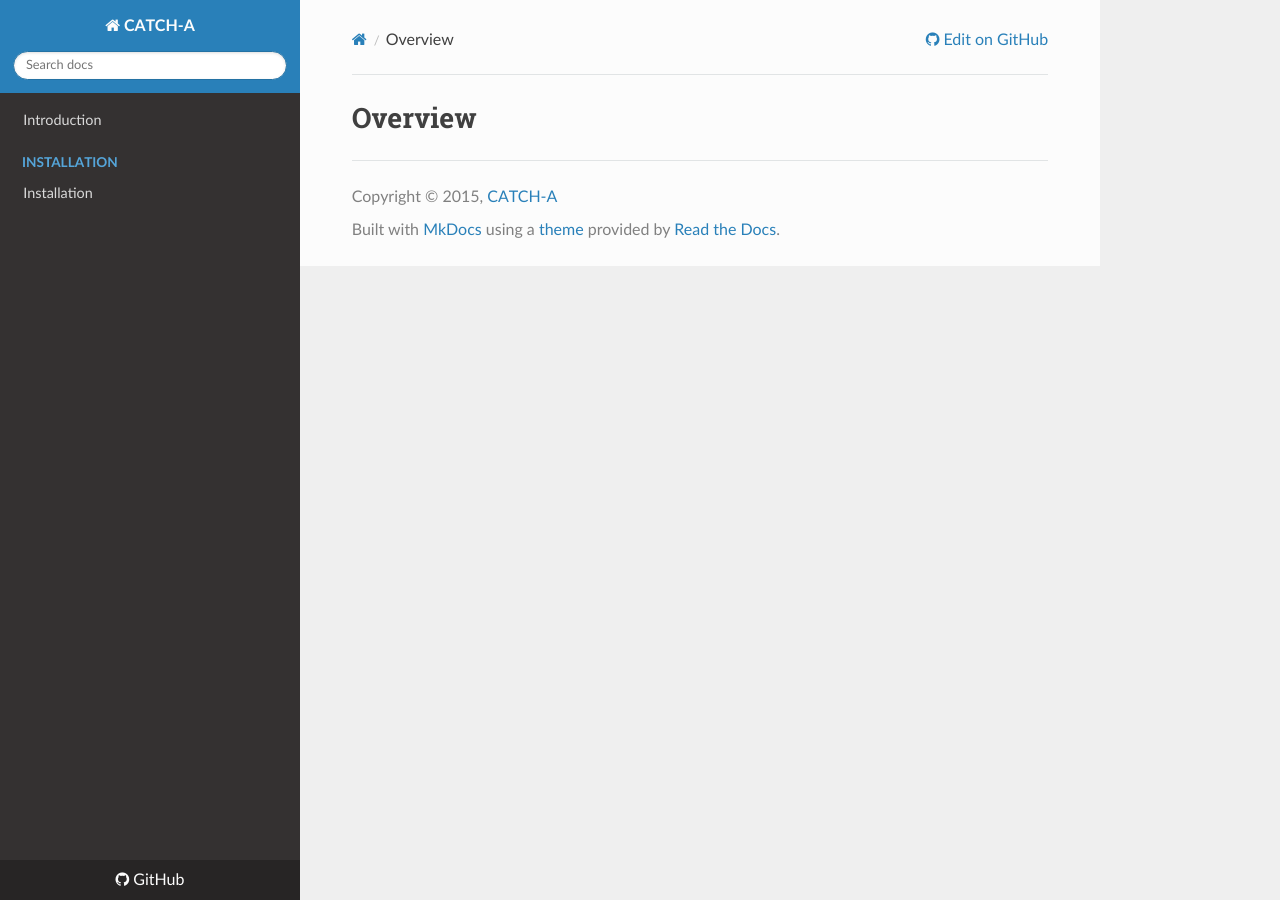
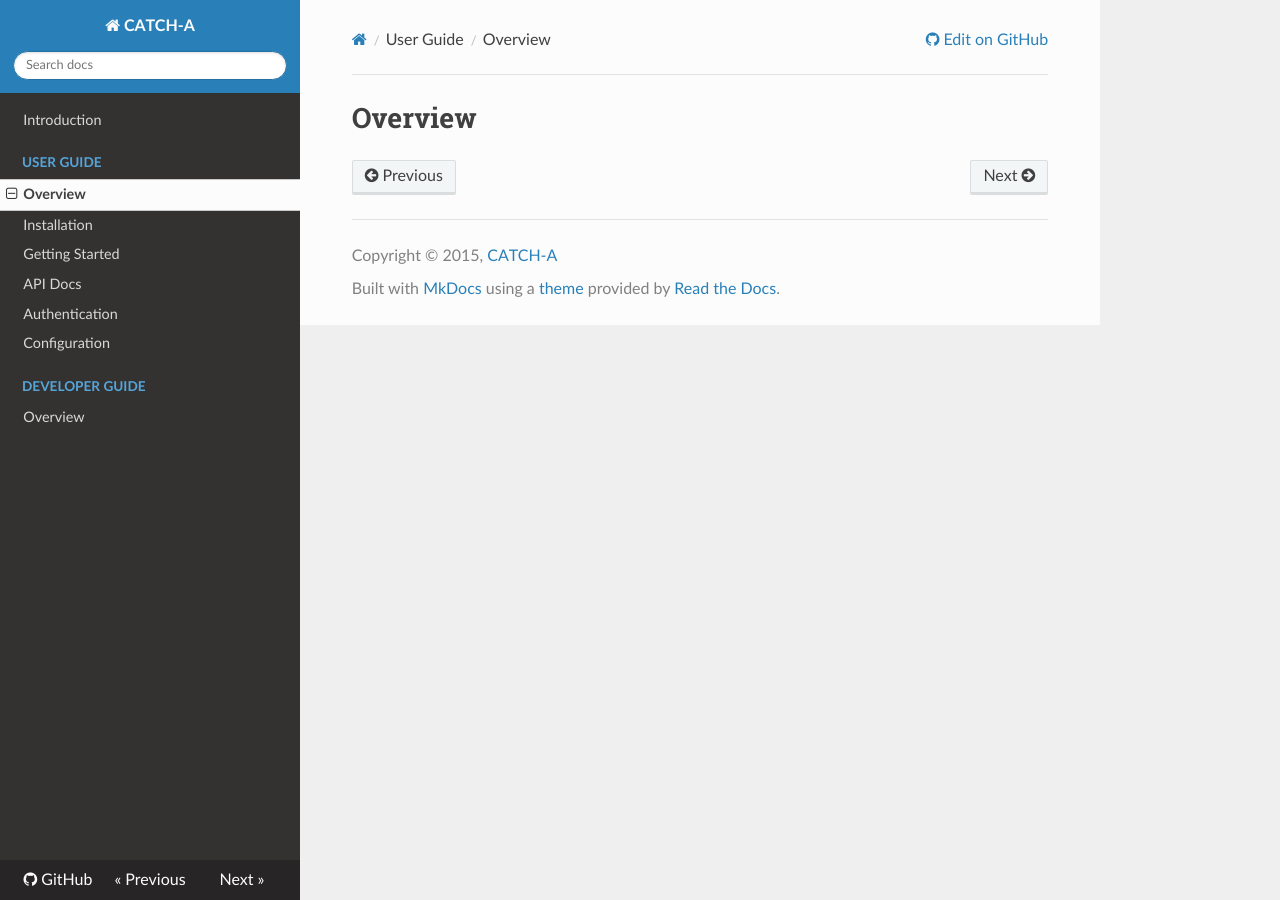
Before and after one commit to annotationsatharvard/catcha, an MkDocs documentation site: the page built from docs/user-guide/index.md, in a window 1280 px wide. Built offline with MkDocs 1.6.1, drawn with Linux system fonts in a browser that asks for light colours; nearby versions of some CDN libraries; old or Windows-style settings are respelled for this version of MkDocs.

Commit message:
changed mkdocs configuration

```diff
--- a/mkdocs.yml
+++ b/mkdocs.yml
@@ -18,25 +18,32 @@ pages:
 #- ['about/contributing.md', 'About', 'Contributing']
 
 
+
+# User Guide
+- ['user-guide/index.md', 'User Guide',  'Overview']
+- ['user-guide/installation.md', 'User Guide',  'Installation']
+- ['user-guide/getting-started.md', 'User Guide', 'Getting Started']
+- ['user-guide/api.md', 'User Guide', 'API Docs']
+- ['user-guide/authentication.md', 'User Guide', 'Authentication']
+- ['user-guide/configuration.md', 'User Guide', 'Configuration']
+
+# Developer Guide
+- ['developer-guide/index.md', 'Developer Guide',  'Overview']
+#- ['developer-guide/getting-started.md', 'Developer Guide', 'Getting Started']
+#- ['developer-guide/installation.md', 'Developer Guide',  'Building the code']
+
+# Deployment Guide
+
+# Configuration
+#- ['configuration.md', 'Configuration', 'Configuration']
+
 # Installation Guide
-- ['installation/index.md', 'Installation',  'Installation']
 #- ['installation/ubuntu.md', 'Installation', 'Ubuntu']
 #- ['installation/mac.md', 'Installation', 'Mac OS X']
 #- ['installation/windows.md', 'Installation', 'Windows']
 
-# Configuration
-#- ['configuration.md', 'Configuration', 'Configuration']
-
-# Developer Guide
+# HowTo
 # Continuous Integration
-
-# User Guide
-#- ['user-guide/writing-your-docs.md', 'User Guide', 'Writing your docs']
-#- ['user-guide/styling-your-docs.md', 'User Guide', 'Styling your docs']
-#- ['user-guide/configuration.md', 'User Guide', 'Configuration']
-
-# HowTo
-# Deployment Guide
 
 # Releases:
 #- ['release-notes.md', 'Releases', 'Release Notes']
```
